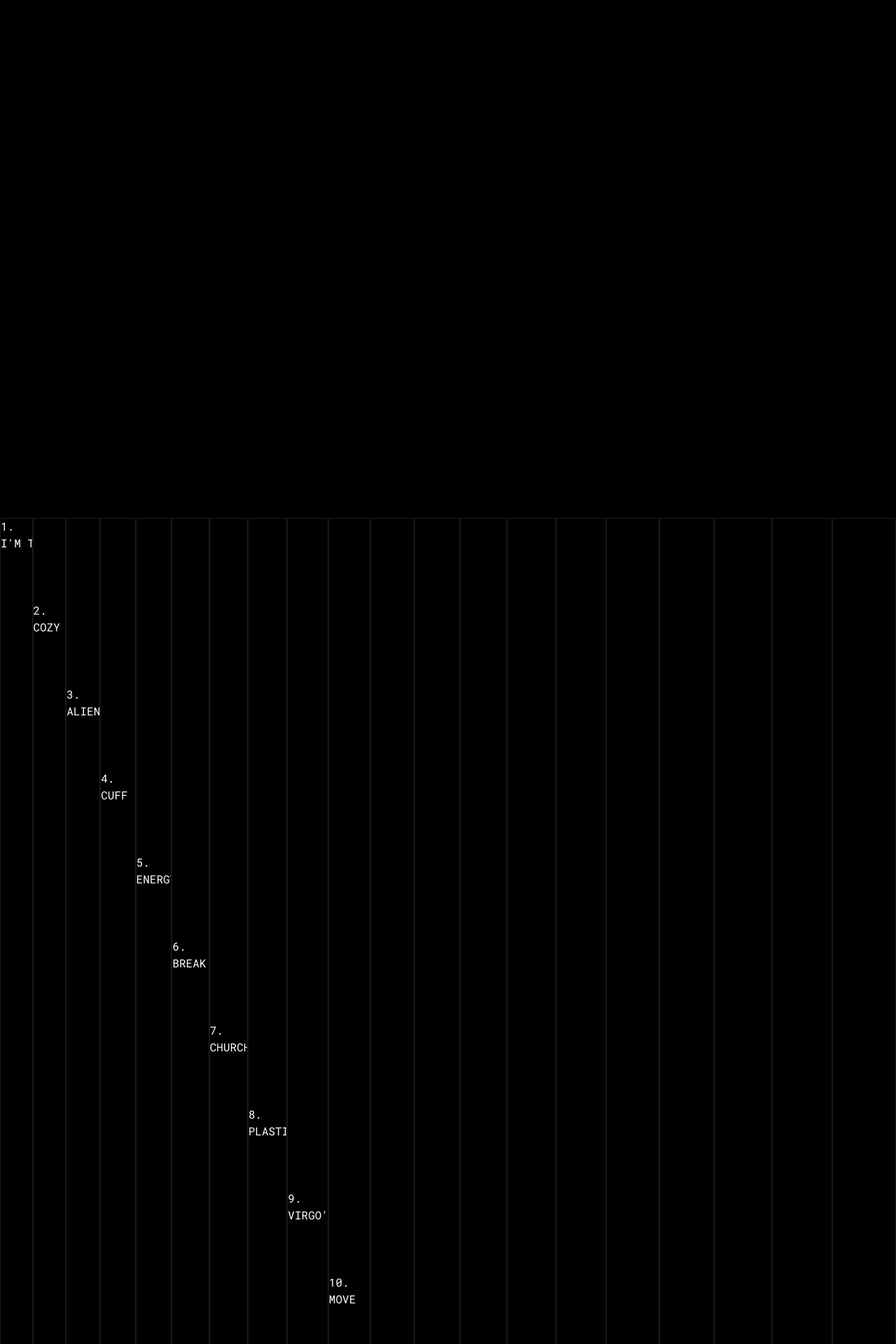
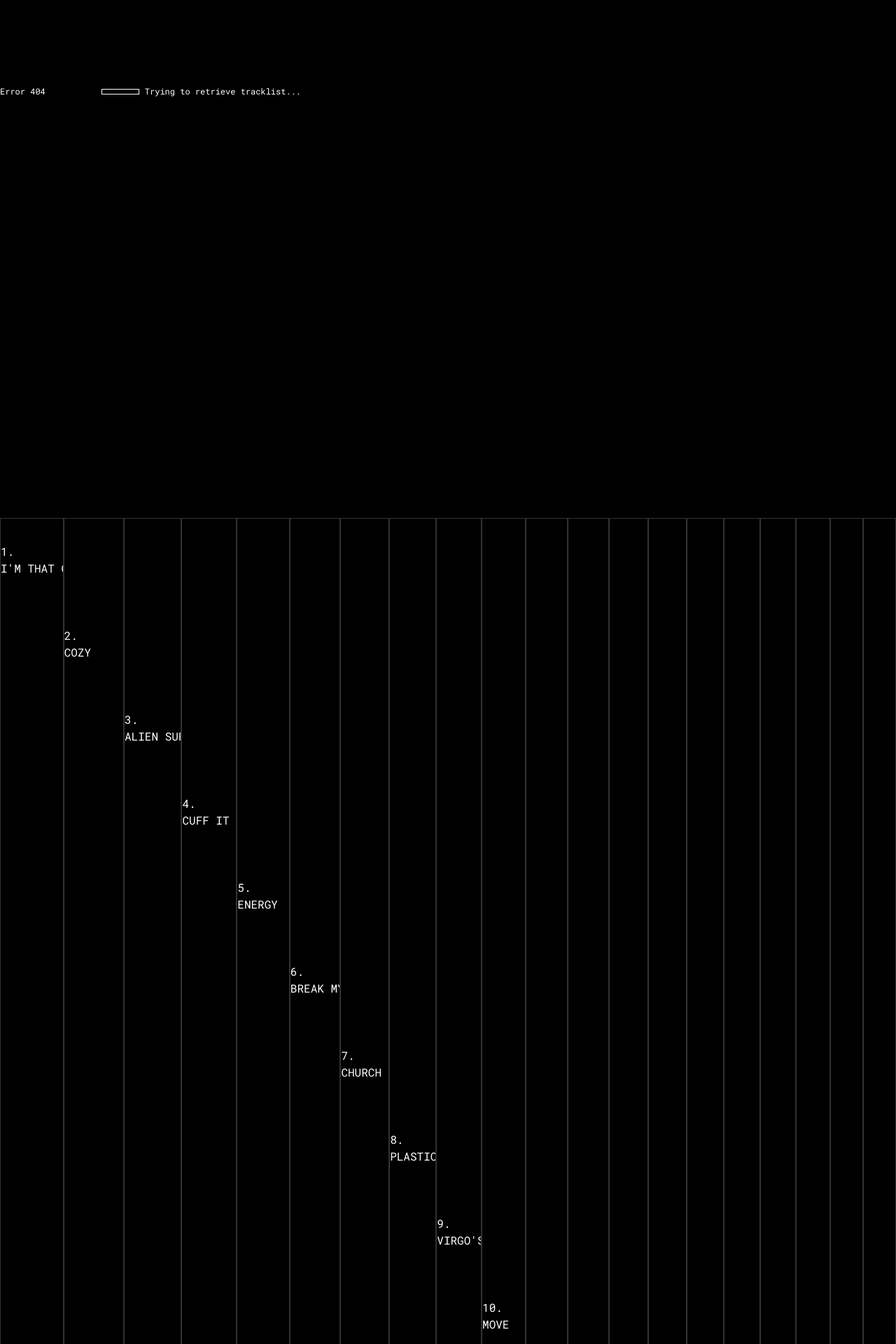
Before and after one commit to kiranpate1/reasonabledoubt, a Next.js app: page / in a window 1280 px wide. Shown: the part 660-2580 px from the top of the page at 70% size. Built offline with nearby package versions, Linux system fonts and the light colour scheme.

Commit message:
added loading message, fixed scroll timing

```diff
--- a/app/page.tsx
+++ b/app/page.tsx
@@ -36,6 +36,7 @@ const trackList = [
 
 export default function Home(props: typeof trackList) {
   const maxWidth = 17;
+  const scrollHeight = 400;
 
   useEffect(() => {
     const scrollImages = document.getElementById("scrollImages") as HTMLElement;
@@ -45,6 +46,13 @@ export default function Home(props: typeof trackList) {
     const lines = document.querySelectorAll(
       "#scrollLines > div"
     ) as NodeListOf<HTMLElement>;
+    const test = document.getElementById("test") as HTMLElement;
+    const loadingBars = document.querySelectorAll(
+      "#loadingBar > div"
+    ) as NodeListOf<HTMLElement>;
+    const loadingMessage = document.getElementById(
+      "loadingMessage"
+    ) as HTMLElement;
     let totalWidth = window.innerWidth;
     let isHovering = false;
 
@@ -79,8 +87,6 @@ export default function Home(props: typeof trackList) {
           window.scrollY / scrollTrack.offsetTop,
           1
         );
-        scrollImages.style.transform = `scaleY(${easeInQuad(scrollProgress)})`;
-        animateImages(-3 + 3 * scrollProgress);
         for (let i = 0; i < trackList.length; i++) {
           const image = images[i] as HTMLElement;
           const imageImg = images[i].querySelector("img") as HTMLElement;
@@ -94,13 +100,26 @@ export default function Home(props: typeof trackList) {
             3 - 2 * easeInQuad(scrollProgress)
           })`;
         }
+        animateImages(-3 + 3 * scrollProgress);
+        scrollImages.style.transform = `scaleY(${easeInQuad(scrollProgress)})`;
+        test.style.transform = `translateY(${
+          0 - 200 * easeInQuad(scrollProgress)
+        }px)`;
+
+        loadingBars.forEach((loadingBar, index) => {
+          loadingBar.style.opacity =
+            index < Math.round(loadingBars.length * scrollProgress) ? "1" : "0";
+        });
+        loadingMessage.innerHTML = "Trying to retrieve tracklist...";
       }
       if (
         window.scrollY > scrollTrack.offsetTop &&
         window.scrollY <
           scrollTrack.offsetTop + scrollTrack.scrollHeight - window.innerHeight
       ) {
-        scrollImages.style.transform = `scaleY(1)`;
+        const scrollPercentage =
+          (window.scrollY - scrollTrack.offsetTop) /
+          (scrollTrack.scrollHeight - window.innerHeight);
         for (let i = 0; i < trackList.length; i++) {
           const image = images[i] as HTMLElement;
           const imageImg = images[i].querySelector("img") as HTMLElement;
@@ -112,10 +131,13 @@ export default function Home(props: typeof trackList) {
           image.style.transform = `translate3d(0,0,0) skewX(0deg)`;
           imageImg.style.transform = `translate3d(0,0,0) skewX(0deg)`;
         }
-        const scrollPercentage =
-          (window.scrollY - scrollTrack.offsetTop) /
-          (scrollTrack.scrollHeight - window.innerHeight);
-        animateImages(scrollPercentage);
+        animateImages(easeImageScroll(scrollPercentage));
+        scrollImages.style.transform = `scaleY(1)`;
+        scrollImages.style.filter = `brightness(1)`;
+        // scrollImages.style.opacity = "1";
+        test.style.transform = `translateY(-200px)`;
+
+        loadingMessage.innerHTML = "Success.";
       }
       if (
         window.scrollY >
@@ -130,22 +152,25 @@ export default function Home(props: typeof trackList) {
               (scrollTrack.offsetTop +
                 scrollTrack.scrollHeight -
                 window.innerHeight) -
-              window.innerHeight -
-              100),
+              window.innerHeight * 1.25),
           1
         );
-        animateImages(1 + scrollProgress);
+
         for (let i = 0; i < trackList.length; i++) {
           const image = images[i] as HTMLElement;
           const imageImg = image.querySelector("img") as HTMLElement;
+          image.style.transformOrigin = "bottom";
           image.style.transform = `translate3d(0,0,0) skewX(${
-            scrollProgress * 90
+            scrollProgress * 89.5
           }deg)`;
+          imageImg.style.transformOrigin = "bottom";
           imageImg.style.transform = `translate3d(0,0,0) skewX(${
-            -scrollProgress * 90
+            -scrollProgress * 89.5
           }deg)`;
         }
-        //animateImages(10);
+        animateImages(1 + scrollProgress);
+        scrollImages.style.filter = `brightness(${1 + scrollProgress * 3})`;
+        // scrollImages.style.opacity = `${1 - scrollProgress}`;
       }
     }
 
@@ -253,11 +278,13 @@ export default function Home(props: typeof trackList) {
     }
 
     //easing
-    function easeInOut(t: number) {
-      t /= 0.5;
-      if (t < 1) return 0.5 * Math.pow(t, 5);
-      t -= 2;
-      return 0.5 * (Math.pow(t, 5) + 2);
+    function easeImageScroll(t: number) {
+      const p0 = 0.25,
+        p1 = 0,
+        p2 = 0.75,
+        p3 = 1;
+      const u = 1 - t;
+      return 3 * u * u * t * p0 + 3 * u * t * t * p2 + t * t * t * p3;
     }
 
     function easeInQuad(t: number) {
@@ -277,9 +304,46 @@ export default function Home(props: typeof trackList) {
       <section className="relative w-full h-screen">
         <h1>Renaissance</h1>
       </section>
-      <section id="scrollTrack" className="relative w-screen h-[400vh]">
+      <section
+        id="scrollTrack"
+        className="relative w-screen"
+        style={{ height: `${scrollHeight}vh` }}
+      >
         <div className="relative z-10 pointer-events-none flex h-0 w-screen items-start">
-          <div className="relative w-screen h-[500vh] top-[-100vh]">
+          <div className="relative w-screen h-[200vh] top-[-100vh]">
+            <div className="sticky top-0 w-screen min-h-screen flex items-start">
+              <div
+                className="absolute w-screen bottom-0 left-0 detail text-[12px] flex gap-20"
+                id="test"
+              >
+                <div>Error 404</div>
+                <div className="flex flex-row gap-2 items-center">
+                  <div
+                    id="loadingBar"
+                    className="flex flex-row h-2 gap-[1px] py-0.5 px-[1.5px] border-white border-solid border-[0.5px]"
+                  >
+                    <div className="w-1 h-full bg-white"></div>
+                    <div className="w-1 h-full bg-white"></div>
+                    <div className="w-1 h-full bg-white"></div>
+                    <div className="w-1 h-full bg-white"></div>
+                    <div className="w-1 h-full bg-white"></div>
+                    <div className="w-1 h-full bg-white"></div>
+                    <div className="w-1 h-full bg-white"></div>
+                    <div className="w-1 h-full bg-white"></div>
+                    <div className="w-1 h-full bg-white"></div>
+                    <div className="w-1 h-full bg-white"></div>
+                  </div>
+                  <div id="loadingMessage">Trying to retrieve tracklist...</div>
+                </div>
+              </div>
+            </div>
+          </div>
+        </div>
+        <div className="relative z-10 pointer-events-none flex h-0 w-screen items-start">
+          <div
+            className="relative w-screen top-[-100vh]"
+            style={{ height: `${scrollHeight + 100}vh` }}
+          >
             <div className="sticky top-0 w-screen min-h-screen flex items-start">
               <div
                 id="scrollImages"
@@ -315,8 +379,8 @@ export default function Home(props: typeof trackList) {
           id="scrollLines"
           className="absolute w-screen h-full bottom-[200px] left-0 flex flex-row gap-[0px]"
           style={{
-            height: "calc(100% - 100vh)",
-            borderTop: "1px solid rgba(255,255,255,0.1)",
+            height: `${scrollHeight - 100}vh`,
+            borderTop: "1px solid rgba(255,255,255,0.2)",
           }}
         >
           {trackList.map((track, index) => (
@@ -324,13 +388,13 @@ export default function Home(props: typeof trackList) {
               key={index}
               className="relative h-full grid"
               style={{
-                borderLeft: "0.5px solid rgba(255,255,255,0.1)",
-                borderRight: "0.5px solid rgba(255,255,255,0.1)",
+                borderLeft: "0.5px solid rgba(255,255,255,0.2)",
+                borderRight: "0.5px solid rgba(255,255,255,0.2)",
                 gridTemplateRows: `repeat(${trackList.length}, 1fr)`,
               }}
             >
               <a
-                className="overflow-hidden whitespace-nowrap"
+                className="overflow-hidden whitespace-nowrap self-center"
                 key={index}
                 href={`/${track.name.toLowerCase().replace(/ /g, "-")}`}
                 style={{ gridArea: `${index + 1} / 1 / span 1 / span 1` }}
@@ -342,6 +406,7 @@ export default function Home(props: typeof trackList) {
             </div>
           ))}
         </div>
+        <div className="absolute bottom-0 left-0 h-[1px] w-screen bg-[#fff]"></div>
       </section>
       <section className="relative w-full h-screen">
         <h1>Renaissance</h1>
```
